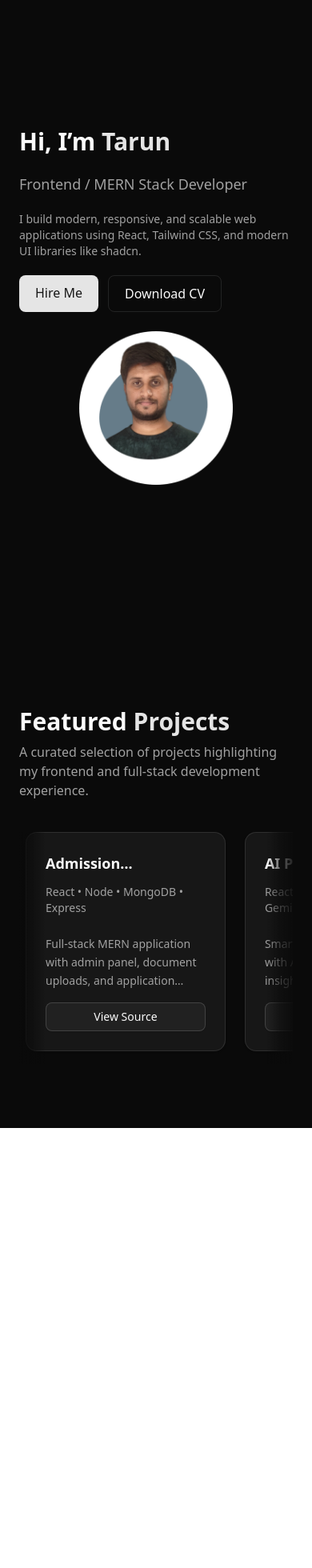
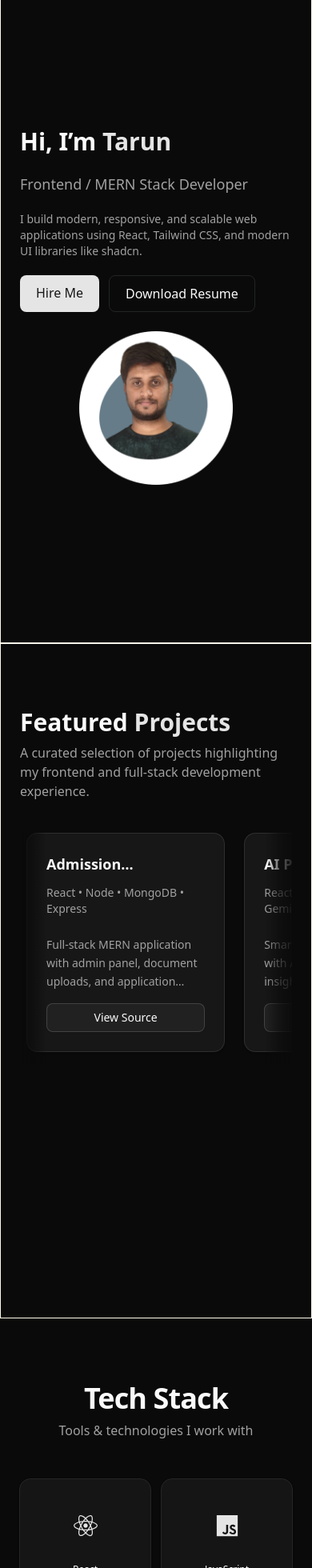
Before and after one commit to Tarun-Vaghela90/portfolio, a React (Vite) app in the folder portfolio/: page / in a window 390 px wide. Shown: the part 40-2000 px from the top of the page at 80% size. Before the commit the page ends 1450 px from the top, so only its background shows below. Built offline with nearby package versions, Linux system fonts and the light colour scheme.

Commit message:
add: tech stack section

```diff
--- a/portfolio/package.json
+++ b/portfolio/package.json
@@ -17,6 +17,7 @@
     "lucide-react": "^0.562.0",
     "react": "^19.2.0",
     "react-dom": "^19.2.0",
+    "react-icons": "^5.5.0",
     "tailwind-merge": "^3.4.0",
     "tailwindcss": "^4.1.18"
   },
--- a/portfolio/src/App.jsx
+++ b/portfolio/src/App.jsx
@@ -1,12 +1,14 @@
 import React from 'react'
 import Herosection from './Pages/HeroSection/Herosection'
 import Projects from './Pages/Projects/Projects'
+import Skills from './Pages/skills/Skills'
 
 export default function App() {
   return (
     <div>
       <Herosection/>
       <Projects/>
+      <Skills/>
     </div>
   )
 }
--- a/portfolio/src/Pages/HeroSection/Herosection.jsx
+++ b/portfolio/src/Pages/HeroSection/Herosection.jsx
@@ -3,7 +3,7 @@ import Resume from "../../assets/Tarun_Resume.pdf";
 
 export default function Herosection() {
   return (
-    <section className="min-h-screen bg-background text-foreground flex items-center">
+    <section className="min-h-screen bg-background text-foreground flex items-center border border-amber-50">
       <div
         className="
           max-w-6xl mx-auto px-6
@@ -40,7 +40,7 @@ export default function Herosection() {
               href={Resume}
               className="border border-border px-5 md:px-6 py-2.5 md:py-3 rounded-md hover:bg-muted transition"
             >
-              Download CV
+              Download Resume
             </a>
           </div>
         </div>
--- a/portfolio/src/Pages/Projects/Projects.jsx
+++ b/portfolio/src/Pages/Projects/Projects.jsx
@@ -40,7 +40,7 @@ export default function Projects() {
   ];
 
   return (
-    <section className="py-20 bg-background text-foreground">
+    <section className="py-20 bg-background text-foreground h-screen border border-amber-50">
       <div className="max-w-7xl mx-auto px-6">
         {/* HEADER */}
         <div className="mb-10">
--- /dev/null
+++ b/portfolio/src/Pages/skills/Skills.jsx
@@ -0,0 +1,79 @@
+import React from "react";
+import { Card } from "@/components/ui/card";
+
+import {
+  FaReact,
+  FaHtml5,
+  FaCss3Alt,
+  FaJs,
+  FaNodeJs,
+  FaGitAlt,
+  FaGithub,
+} from "react-icons/fa";
+import { SiMongodb, SiExpress, SiTailwindcss } from "react-icons/si";
+
+const skills = [
+  { name: "React", icon: <FaReact /> },
+  { name: "JavaScript", icon: <FaJs /> },
+  { name: "Node.js", icon: <FaNodeJs /> },
+  { name: "Express", icon: <SiExpress /> },
+  { name: "MongoDB", icon: <SiMongodb /> },
+  { name: "HTML", icon: <FaHtml5 /> },
+  { name: "CSS", icon: <FaCss3Alt /> },
+  { name: "Tailwind", icon: <SiTailwindcss /> },
+  { name: "Git", icon: <FaGitAlt /> },
+  { name: "GitHub", icon: <FaGithub /> },
+];
+
+export default function Skills() {
+  return (
+    <section className="min-h-screen bg-background text-foreground py-20">
+      <div className="max-w-6xl mx-auto px-6">
+
+        {/* Header */}
+        <div className="mb-12 text-center">
+          <h2 className="text-4xl md:text-5xl font-bold tracking-tight">
+            Tech Stack
+          </h2>
+          <p className="mt-2 text-muted-foreground text-base md:text-lg">
+            Tools & technologies I work with
+          </p>
+        </div>
+
+        {/* Skills Grid */}
+        <div
+          className="
+            grid
+            grid-cols-2
+            sm:grid-cols-3
+            md:grid-cols-4
+            xl:grid-cols-5
+            gap-3 sm:gap-4 md:gap-5
+          "
+        >
+          {skills.map((skill) => (
+            <Card
+              key={skill.name}
+              className="
+                aspect-square
+                flex flex-col items-center justify-center
+                bg-muted/40 border-muted
+                transition-all duration-300
+                hover:scale-[1.02]
+                hover:border-primary/40
+              "
+            >
+              <div className="text-3xl md:text-4xl mb-2 text-primary">
+                {skill.icon}
+              </div>
+              <p className="text-xs md:text-sm font-medium">
+                {skill.name}
+              </p>
+            </Card>
+          ))}
+        </div>
+
+      </div>
+    </section>
+  );
+}
--- /dev/null
+++ b/portfolio/src/components/ui/badge.jsx
@@ -0,0 +1,44 @@
+import * as React from "react"
+import { Slot } from "@radix-ui/react-slot"
+import { cva } from "class-variance-authority";
+
+import { cn } from "@/lib/utils"
+
+const badgeVariants = cva(
+  "inline-flex items-center justify-center rounded-full border px-2 py-0.5 text-xs font-medium w-fit whitespace-nowrap shrink-0 [&>svg]:size-3 gap-1 [&>svg]:pointer-events-none focus-visible:border-ring focus-visible:ring-ring/50 focus-visible:ring-[3px] aria-invalid:ring-destructive/20 dark:aria-invalid:ring-destructive/40 aria-invalid:border-destructive transition-[color,box-shadow] overflow-hidden",
+  {
+    variants: {
+      variant: {
+        default:
+          "border-transparent bg-primary text-primary-foreground [a&]:hover:bg-primary/90",
+        secondary:
+          "border-transparent bg-secondary text-secondary-foreground [a&]:hover:bg-secondary/90",
+        destructive:
+          "border-transparent bg-destructive text-white [a&]:hover:bg-destructive/90 focus-visible:ring-destructive/20 dark:focus-visible:ring-destructive/40 dark:bg-destructive/60",
+        outline:
+          "text-foreground [a&]:hover:bg-accent [a&]:hover:text-accent-foreground",
+      },
+    },
+    defaultVariants: {
+      variant: "default",
+    },
+  }
+)
+
+function Badge({
+  className,
+  variant,
+  asChild = false,
+  ...props
+}) {
+  const Comp = asChild ? Slot : "span"
+
+  return (
+    <Comp
+      data-slot="badge"
+      className={cn(badgeVariants({ variant }), className)}
+      {...props} />
+  );
+}
+
+export { Badge, badgeVariants }
```
Also changed, not shown: 1 other file (tests, documents, lock files or other folders).
